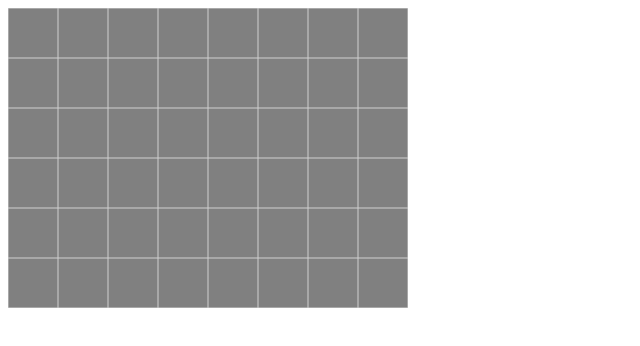
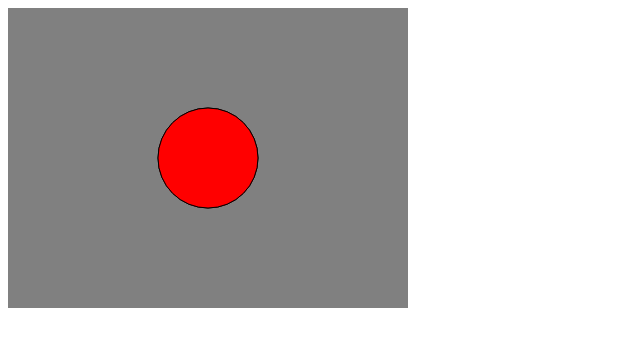
Before and after one commit to ItBeCharlie/Automata_Latex, a plain HTML site: page index.html in a window 1280 px wide. Shown: the whole page, without its empty margins (0-640 px from the left). Drawn offline with nearby package versions, Linux system fonts and the light colour scheme.

Commit message:
Konva node dragging

```diff
--- a/index.html
+++ b/index.html
@@ -9,8 +9,11 @@
 </head>
 
 <body>
-    <canvas id="canvas"></canvas>
+    <div id="container"></div>
 </body>
+<script src="https://unpkg.com/konva@9/konva.min.js"></script>
 <script src="script.js"></script>
 
+
+
 </html>
--- a/script.js
+++ b/script.js
@@ -1,6 +1,3 @@
-let canvas = document.getElementById("canvas");
-let ctx = canvas.getContext("2d");
-
 // Scale is distance between grid points
 // This will later determine size of objects placed on grid
 let scale = 50;
@@ -11,37 +8,119 @@ let grid_width = 8;
 let grid_line_thickness = 1;
 let grid_color = '#D0D0D0'
 
-canvas.height = grid_height*scale;
-canvas.width = grid_width*scale;
+let background_color = "#808080"
 
-let canvas_height = canvas.height;
-let canvas_width = canvas.width;
+let nodes = [];
+let node_name_count = 0;
 
-canvas.style.backgroundColor = '#808080';
+let stage = new Konva.Stage({
+    container: 'container',   // id of container <div>
+    width: grid_width*scale,
+    height: grid_height*scale
+});
 
-let draw_grid = () => {
-    // Add 1 to grid_width to account for left and right side of screen
-    let horizontal_gap = (canvas_width / grid_width)
-    for(let i = 0; i < grid_width + 1; i++) {
-        x_coord = i * horizontal_gap;
-        draw_line(x_coord, 0, x_coord, canvas_height, grid_color, grid_line_thickness);
-    }
+// Draw background of canvas
+let background_layer = new Konva.Layer();
+stage.add(background_layer);
+let background_rect = new Konva.Rect({
+    x: 0,
+    y: 0,
+    width: stage.width(),
+    height: stage.height(),
+    fill: background_color,
+})
+background_layer.add(background_rect);
+background_layer.draw();
 
-    // Add 1 to grid_height to account for top and bottom of screen
-    let vertical_gap = (canvas_height / grid_height)
-    for(let i = 0; i < grid_height + 1; i++) {
-        y_coord = i * vertical_gap;
-        draw_line(0, y_coord, canvas_width, y_coord, grid_color, grid_line_thickness);
-    }
+let node_layer = new Konva.Layer();
+let movement_layer = new Konva.Layer();
+
+stage.add(node_layer);
+stage.add(movement_layer);
+
+let createNode = () => {
+    let circle = new Konva.Circle({
+        x: stage.width() / 2,
+        y: stage.height() / 2,
+        radius: 50,
+        fill: 'red',
+        stroke: 'black',
+        strokeWidth: 1,
+        draggable: true,
+        name: "node" + node_name_count,
+    });
+    node_layer.add(circle);
+    nodes.push(circle);
+    node_name_count++;
+
+
+
+    // add cursor styling
+    circle.on('mouseover', function () {
+        document.body.style.cursor = 'pointer';
+    });
+    circle.on('mouseout', function () {
+        document.body.style.cursor = 'default';
+    });
+
+
+    circle.on('mousedown', function() {
+        circle.fill('green');
+        circle.moveTo(movement_layer);
+    })
+
+    circle.on('mouseup', function() {
+        circle.fill('blue');
+        circle.moveTo(node_layer);
+
+    })
 }
 
-let draw_line = (x1, y1, x2, y2, color, thickness) => {
-    ctx.beginPath();
-    ctx.moveTo(x1,y1);
-    ctx.lineTo(x2,y2);
-    ctx.strokeStyle = color;
-    ctx.lineWidth = thickness;
-    ctx.stroke();
-}
+createNode();
+createNode();
 
-draw_grid()
+node_layer.draw();
+
+// console.log(stage)
+
+
+
+
+
+
+
+
+
+
+
+// let canvas_height = canvas.height;
+// let canvas_width = canvas.width;
+
+// canvas.style.backgroundColor = '#808080';
+
+// let draw_grid = () => {
+//     // Add 1 to grid_width to account for left and right side of screen
+//     let horizontal_gap = (canvas_width / grid_width)
+//     for(let i = 0; i < grid_width + 1; i++) {
+//         x_coord = i * horizontal_gap;
+//         draw_line(x_coord, 0, x_coord, canvas_height, grid_color, grid_line_thickness);
+//     }
+
+//     // Add 1 to grid_height to account for top and bottom of screen
+//     let vertical_gap = (canvas_height / grid_height)
+//     for(let i = 0; i < grid_height + 1; i++) {
+//         y_coord = i * vertical_gap;
+//         draw_line(0, y_coord, canvas_width, y_coord, grid_color, grid_line_thickness);
+//     }
+// }
+
+// let draw_line = (x1, y1, x2, y2, color, thickness) => {
+//     ctx.beginPath();
+//     ctx.moveTo(x1,y1);
+//     ctx.lineTo(x2,y2);
+//     ctx.strokeStyle = color;
+//     ctx.lineWidth = thickness;
+//     ctx.stroke();
+// }
+
+// draw_grid()
```
